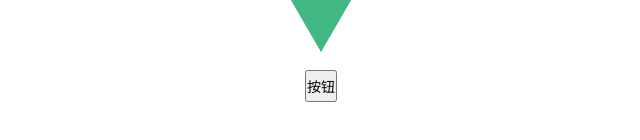
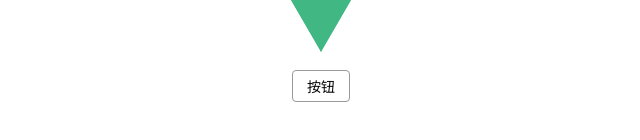
Before and after one commit to 977106024/vue-gulu, a Vue app: page / in a window 1280 px wide. Shown: the part 194-334 px from the top of the page, without its empty margins (319-959 px from the left). Built offline with nearby package versions, Linux system fonts and the light colour scheme.

Commit message:
完成button基本样式

```diff
--- a/src/App.vue
+++ b/src/App.vue
@@ -27,13 +27,21 @@ export default {
         color: #2c3e50;
         margin-top: 60px;
     }
-  *{
+
+    * {
         padding: 0;
         margin: 0;
         box-sizing: border-box;
     }
-  :root{
-    --button-height:32px;
-    --font-size:14px;
+
+    :root {
+        --button-height: 32px;
+        --font-size: 14px;
+        --button-bg: white;
+        --button-active-bg: #eee;
+        --border-radius: 4px;
+        --color: #999;
+        --border-color: #999;
+        --border-color-hover: #666;
     }
 </style>
--- a/src/components/Button.vue
+++ b/src/components/Button.vue
@@ -13,8 +13,21 @@
 </script>
 
 <style lang="scss" scoped>
-    .g-button{
+    .g-button {
         font-size: var(--font-size);
         height: var(--button-height);
+        padding: 0 1em;
+        border-radius: var(--border-radius);
+        border: 1px solid var(--border-color);
+        background: var(--button-bg);
+        &:hover {
+            border-color: var(--border-color-hover);
+        }
+        &:active {
+            background-color: var(--button-active-bg);
+        }
+        &:focus {
+            outline: none;
+        }
     }
 </style>
```
Lines whose indentation alone changed are shown as unchanged.
